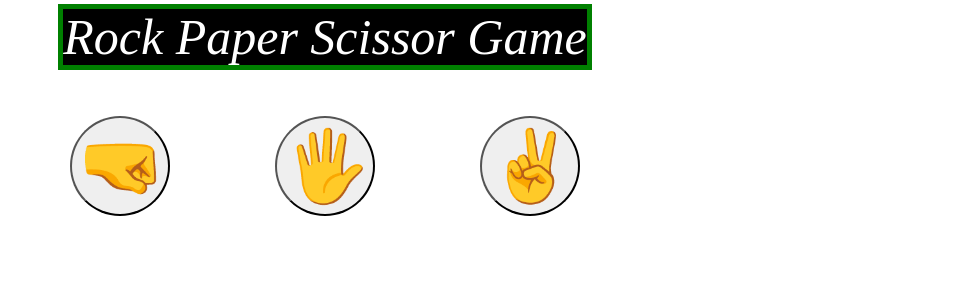
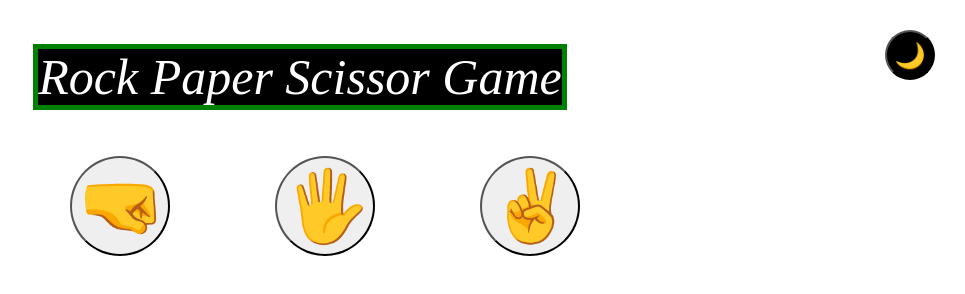
Before and after one commit to pandeyshatrudhan/rock-paper-scissors-web, a plain HTML site: page index.html in a window 1280 px wide. Shown: the whole page, without its empty margins (315-1280 px from the left). Drawn offline with Linux system fonts and the light colour scheme.

Commit message:
add dark/bright effect

```diff
--- a/index.html
+++ b/index.html
@@ -44,10 +44,33 @@
             }
 
         }
+            var i=1
+
+            function background(){
+                if(i%2==0){
+                document.body.style.backgroundColor="white"
+                document.getElementById("background").value="🌙"
+                document.getElementsByClassName("btnbackground")[0].style.backgroundColor="black"
+                i++
+                }
+                else{
+                    document.body.style.backgroundColor="black"
+                    document.getElementById("background").value="☀️"
+                    document.getElementsByClassName("btnbackground")[0].style.backgroundColor="white"
+                    i++
+                }
+            }
 
     </script>
     <style>
-        input{
+        body {
+            transition: background-color 0.5s ease;
+            margin: 30px;
+        }
+
+
+
+        .rockbtn{
             height: 100px;
             width:100px;
             border-radius: 200px;
@@ -56,6 +79,16 @@
 
 
         }
+        input{
+            height: 50px;
+            width:50px;
+            border-radius: 100px;
+            font-size: 25px;
+            background-color: black;
+            float: right;
+        }
+
+
         .second{
             background-color: brown;
             font-size: 40px;
@@ -77,18 +110,19 @@
             border:5px solid green;
 
         }
-
-
     </style>
 </head>
 <body>
+    <input value="🌙" type="button"  class="btnbackground" id="background"  onclick="background()"><br>
     <center><span id="hader">
     Rock Paper Scissor Game
     </span></center>
+    <span>
+    </span>
     <div id="first">
-    <input onclick="rock()" type="button" value="🤜">
-    <input onclick="paper()" type="button" value="🖐️">
-    <input onclick="Scissors()" type="button" value="✌️">
+    <button onclick="rock()"  class="rockbtn" >🤜</button>
+    <button onclick="paper()"  class="rockbtn" >🖐️</button>
+    <button onclick="Scissors()"  class="rockbtn" >✌️</button>
     </div>
     <center> <span class="second"  id="ans"></span></center>
 
```
